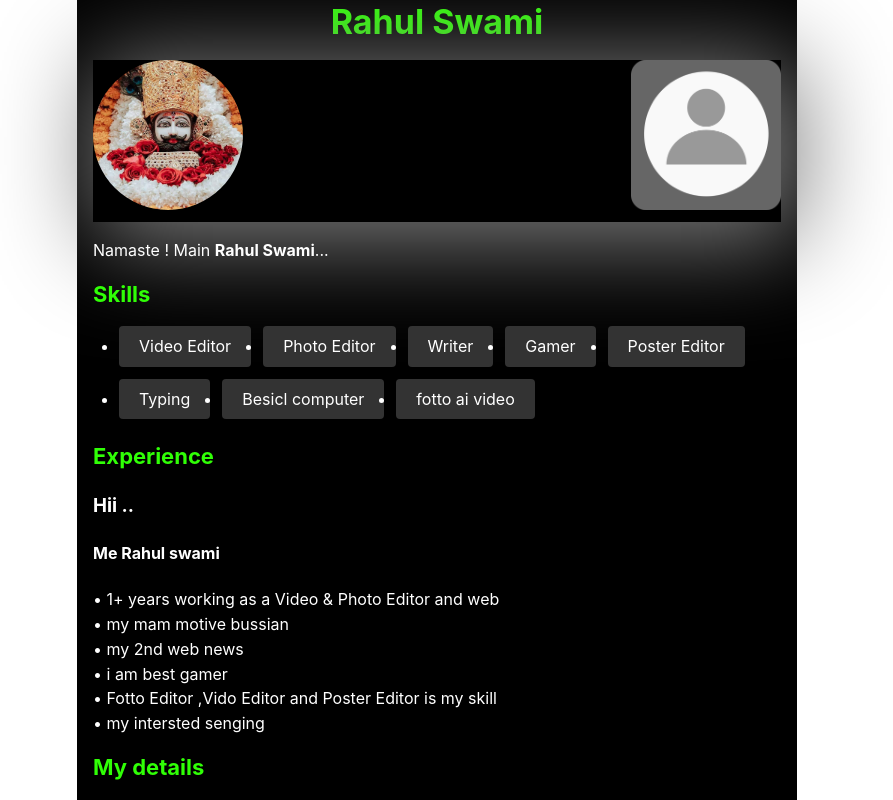
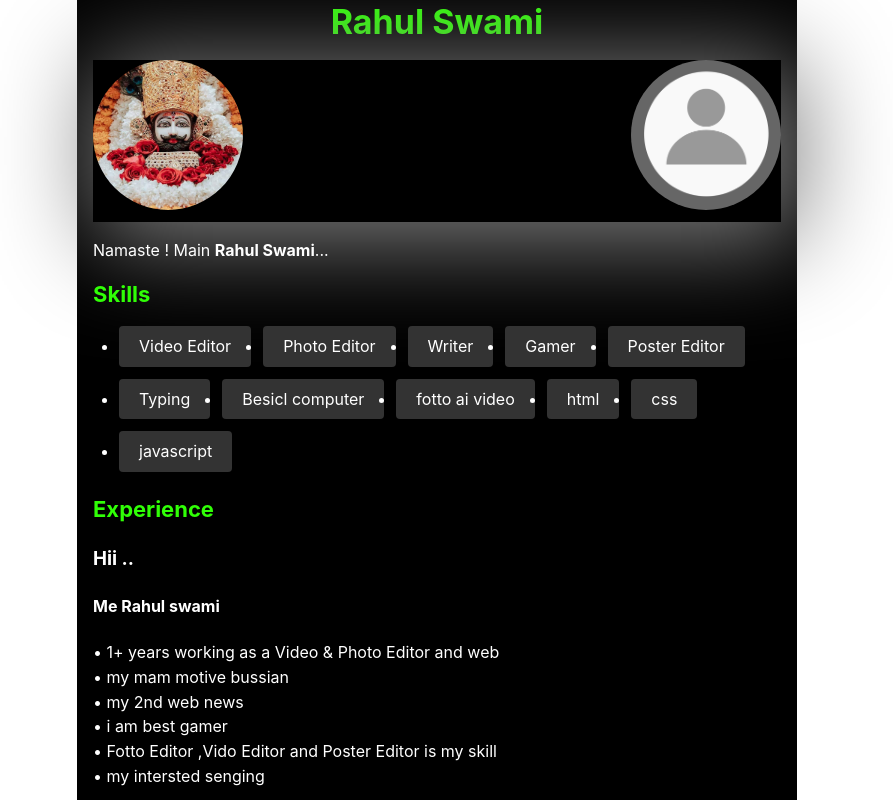
Before and after one commit to prince-pardhan/porfolio, a React (Create React App) app: page /About in a window 1280 px wide. Shown: the top 800 px of the page, without its empty margins (203-1096 px from the left). Built offline with nearby package versions, Linux system fonts and the light colour scheme.

Commit message:
version1

```diff
--- a/src/Parsanal/About.jsx
+++ b/src/Parsanal/About.jsx
@@ -23,14 +23,14 @@ export default function AboutPage() {
       <Stack spacing="md">
 
         <div style={{ textAlign: 'center' }}>
-          <Title order={1} style={{ color: '#30ff06ff',}}>
+          <Title order={1} style={{ color: '#30ff06ff', }}>
             Rahul Swami
           </Title>
           <Text size="lg" style={{ color: '#ffffff' }}>
           </Text>
         </div>
 
-                       <Flex justify={'space-between'} style={{boxShadow:'10px 10px 100px 10px gray'}}>
+        <Flex justify={'space-between'} style={{ boxShadow: '10px 10px 100px 10px gray' }}>
           <Image
             src={img1}
             alt="Profile Image"
@@ -51,7 +51,7 @@ export default function AboutPage() {
               width: '150px',
               height: '150px',
               objectFit: 'cover',
-                      //  borderRadius: '50%',
+              borderRadius: '50%',
 
             }}
             mb="sm"
@@ -70,12 +70,12 @@ export default function AboutPage() {
             Skills
           </Title>
           <List spacing="xs" style={{ display: 'flex', flexWrap: 'wrap' }}>
-            {['Video Editor', 'Photo Editor', 'Writer', 'Gamer', 'Poster  Editor', 'Typing','Besicl computer',
-            'fotto ai video', ].map((skill) => (
+            {['Video Editor', 'Photo Editor', 'Writer', 'Gamer', 'Poster  Editor', 'Typing', 'Besicl computer',
+              'fotto ai video', 'html', 'css', 'javascript'].map((skill) => (
                 <List.Item
                   key={skill}
                   style={{
-                  backgroundColor : '#333',
+                    backgroundColor: '#333',
                     padding: '8px 20px',
                     borderRadius: '4px',
                     margin: '6px',
@@ -115,14 +115,14 @@ export default function AboutPage() {
             <h4>Hii...</h4>
             <h5>Hook se shuruaat karein: e.g. creative Editor with [1+] years of experience….”</h5>
             <h6>
-             I’m Rahul , a  Fotto  Editor ,Vido  Editor and Poster  Editor  based in Panipat, with <br />
+              I,m Rahul , a  Fotto  Editor ,Vido  Editor and Poster  Editor  based in Panipat, with <br />
               1+ years of experience in building responsive Editor using React and Node.js. <br />
               I love Editor ideas into real digital products that help businesses grow. <br />
               I started my journey during college, building small projects and contributing to open-source. <br />
-              Over time, I led a team to deliver a client‑focused e‑commerce platform that boosted sales by 25%. <br />
-               I’m Google‑certified in JavaScript and UX‑focused design. <br />
+              Over time, I led a team to deliver a client-focused e-commerce platform that boosted sales by 25%. <br />
+              I,m Google-certified in JavaScript and UX-focused design. <br />
             </h6>
-        <h4 style={{color:'#30ff06ff'}}>Thanks...</h4>
+            <h4 style={{ color: '#30ff06ff' }}>Thanks...</h4>
           </Text>
         </div>
       </Stack>
```
Lines whose indentation alone changed are shown as unchanged.
